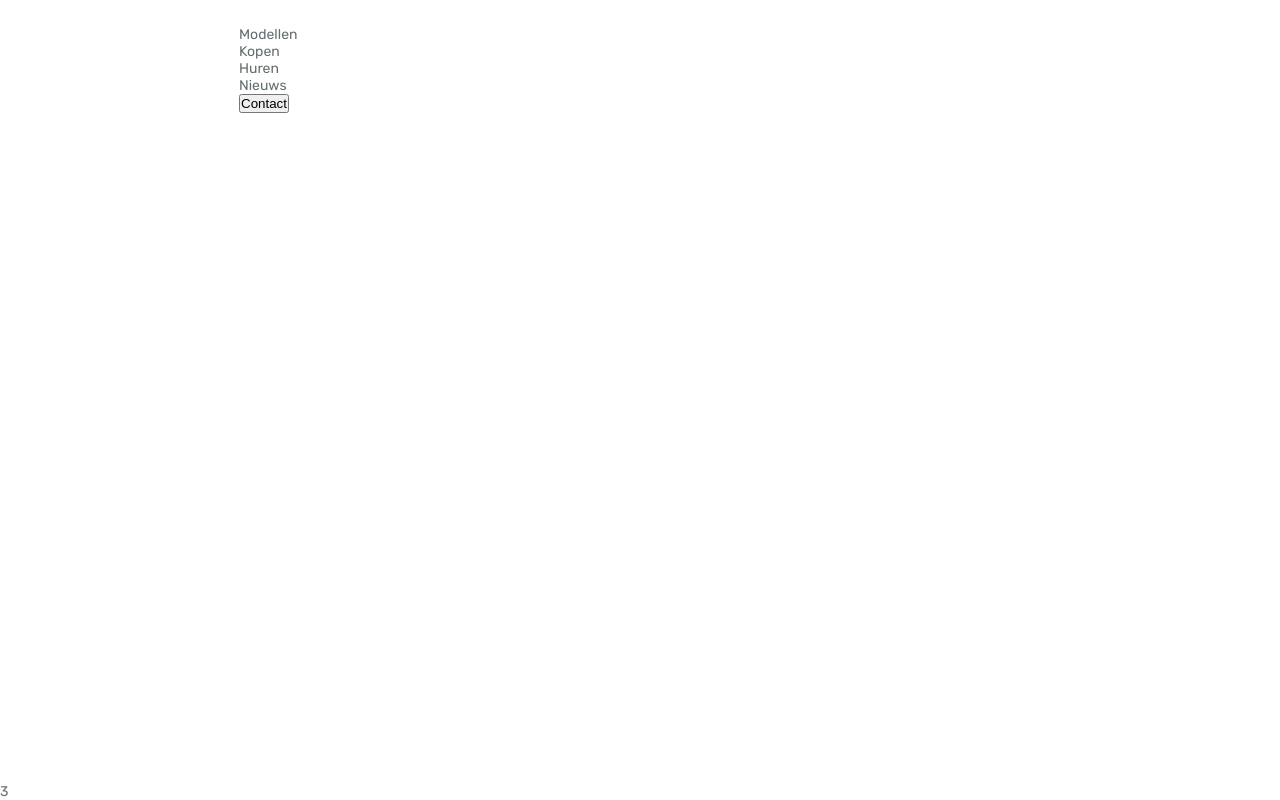
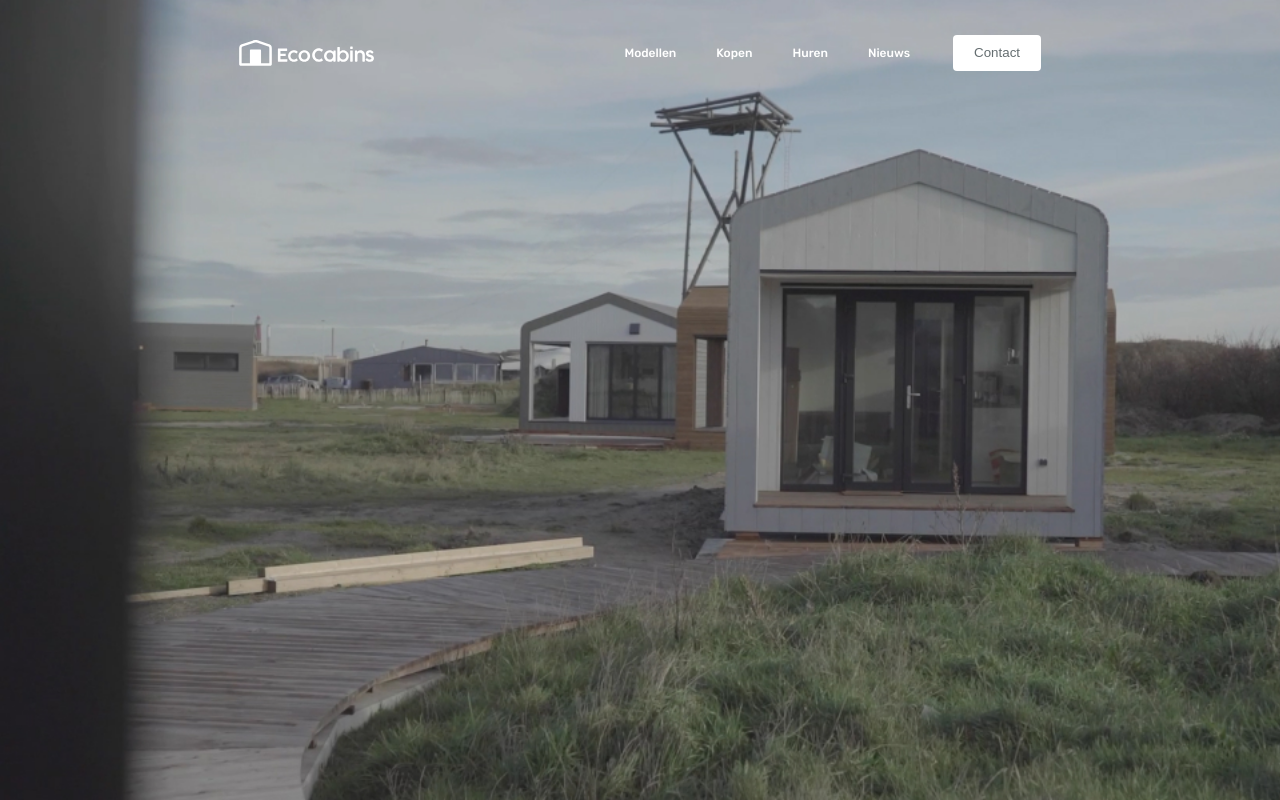
Before and after one commit to Romaleso261981/taskTest, a plain HTML site: page index.html in a window 1280 px wide. Drawn offline with Linux system fonts and the light colour scheme.

Commit message:
added some styles

```diff
--- a/css/styles.css
+++ b/css/styles.css
@@ -7,6 +7,7 @@
    margin: 0;
    padding: 0;
    box-sizing: border-box;
+	border: 0;
 }
 *,
 *:before,
@@ -14,8 +15,9 @@
    box-sizing: border-box;
 }
 html,
-body{
+body {
    height: 100%;
+	line-height: 1rem;
    min-width: 20rem;
 }
 
@@ -32,10 +34,23 @@ img {
    vertical-align: top;
 }
 
-
-h1, h2, h3, h4, h5, h6 {
+h1,
+h2,
+h3,
+h4,
+h5,
+h6 {
    font-weight: inherit;
    font-style: inherit;
+}
+
+button {
+   line-height: inherit;
+   font-weight: inherit;
+   border: none;
+   background-color: transparent;
+   color: inherit;
+   cursor: pointer;
 }
 
 /*Загальні стилі =================================================================================================================*/
@@ -51,15 +66,11 @@ body {
    overflow: clip;
    display: flex;
    flex-direction: column;
-
-}
-.page {
-	 flex: 1 1 auto;
 }
 
 /*налаштування адаптиву*/
 
-[class*="__container"] {
+[class*='__container'] {
    max-width: 52rem;
    padding-left: 0.9375rem;
    padding-right: 0.9375rem;
@@ -78,3 +89,102 @@ body {
 .title--dark {
    color: #222f33;
 }
+
+.page {
+   flex: 1 1 auto;
+}
+
+.page__main {
+}
+
+/*основні стилі*/
+
+/*header*/
+.header {
+   position: fixed;
+   top: 0;
+   left: 0;
+   width: 100%;
+   z-index: 50;
+}
+.header__container {
+   display: flex;
+   gap: 1.25rem;
+   justify-content: space-between;
+   min-height: 6.5625rem;
+   align-items: center;
+   padding-top: 1.25rem;
+   padding-bottom: 1.25rem;
+}
+.header__logo {
+}
+.header__body {
+   display: flex;
+   column-gap: 2.6875rem;
+   align-items: center;
+}
+.header__menu {
+}
+.menu {
+}
+.menu__list {
+   display: flex;
+   gap: 2.5rem;
+   align-items: center;
+   color: #fff;
+   font-size: 0.75rem;
+   font-weight: 500;
+}
+.menu__item {
+}
+.menu__link {
+}
+.menu__link:hover {
+text-decoration: underline;
+}
+.header__button {
+   padding: 0.625rem 1.3125rem;
+   background-color: #fff;
+   border-radius: 0.25rem;
+	transition: background-color 0.3s ease-in-out;
+}
+
+.header__button:hover {
+	background-color: #333;
+	color: #fff;
+}
+
+
+
+/*головна секція*/
+.main-section {
+   min-height: 100vh;
+   position: relative;
+}
+.main-section__container {
+}
+.main-section__content {
+}
+.main-section__label {
+}
+.main-section__title {
+}
+.title {
+}
+.main-section__video-link {
+}
+.main-section__image {
+   position: absolute;
+   top: 0;
+   left: 0;
+   width: 100%;
+   height: 100%;
+}
+.main-section__image img {
+   position: absolute;
+   top: 0;
+   left: 0;
+   width: 100%;
+   height: 100%;
+   object-fit: cover;
+}
--- a/index.html
+++ b/index.html
@@ -25,7 +25,7 @@
                <div class="header__body">
                   <nav class="header__menu menu">
                      <ul class="menu__list">
-                        <li class="menu__item"><a class="menu__link" href="#">Modellen</a></li>
+                        <li class="menu__item"><a class="menu__link" href="#"></a>Modellen</li>
                         <li class="menu__item"><a class="menu__link" href="#"></a>Kopen</li>
                         <li class="menu__item"><a class="menu__link" href="#"></a>Huren</li>
                         <li class="menu__item"><a class="menu__link" href="#"></a>Nieuws</li>
@@ -38,7 +38,16 @@
          <main class="page">
             <section class="page__main main__section">
                <div class="main-section__container">
-
+                  <div class="main-section__content">
+                     <div class="main-section__label">Duurzame tiny huisjes</div>
+                     <h1 class="main-section__title title">
+                        Een ecologisch tiny huisje is zoveel mogelijk opgebouwd uit duurzame natuurlijke materialen
+                     </h1>
+                  </div>
+                  <a class="main-section__video-link">Bekijk de film</a>
+               </div>
+               <div class="main-section__image">
+                  <img src="img/main/Bg.jpg" alt="Bg" />
                </div>
             </section>
          </main>
```
Also changed, not shown: img/main/Bg.jpg (added). Lines whose indentation alone changed are shown as unchanged.
